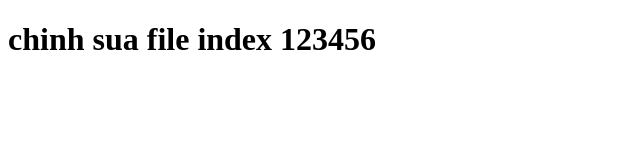
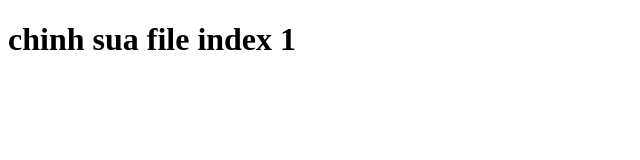
Before and after one commit to Hoangquan-061199/test, a plain HTML site: page index.html in a window 1280 px wide. Shown: the whole page, without its empty margins (0-640 px from the left). Drawn offline with Linux system fonts and the light colour scheme.

Commit message:
Update index.html

```diff
--- a/index.html
+++ b/index.html
@@ -6,6 +6,6 @@
     <title>Document</title>
 </head>
 <body>
-    <h1> chinh sua file index 123456</h1>
+    <h1> chinh sua file index 1</h1>
 </body>
 </html>
```
